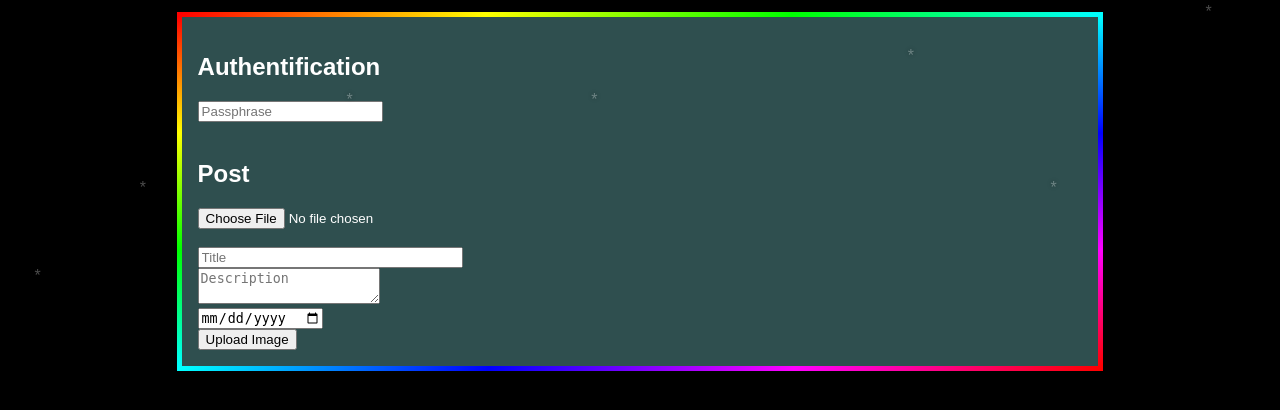
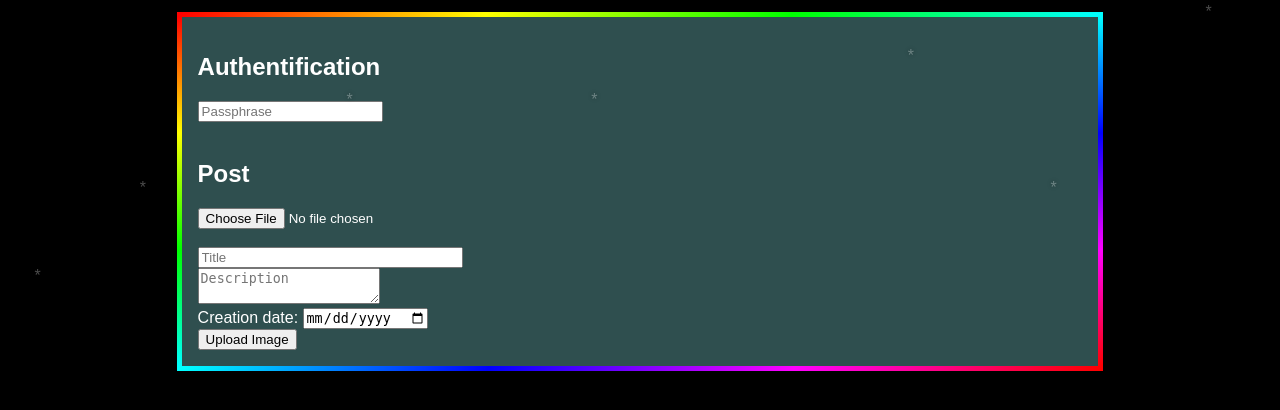
Before and after one commit to ClenonWolf/clenonwolf-site, a PHP site: page /art_upload.php in a window 1280 px wide. Shown: the part 234-644 px from the top of the page. Run offline with PHP 8.4, Linux system fonts and the light colour scheme.

Commit message:
Fixed post input name for creation date and added label

```diff
--- a/art_upload.php
+++ b/art_upload.php
@@ -23,10 +23,10 @@
             <br><br>
             <input type="text" name="title" placeholder="Title" size="30" style="">
             <br>
-            <!-- <input type="text" name="description" placeholder="Description"> -->
             <textarea type="text" name="description" placeholder="Description"></textarea>
             <br>
-            <input type="date" name="upload_date">
+            <label for="upload_date">Creation date:</label>
+            <input type="date" name="creation_date">
             <br>
             <input type="submit" value="Upload Image" name="submit">
         </form>
--- a/upload.php
+++ b/upload.php
@@ -53,7 +53,7 @@ if(isset($_POST["submit"])) {
       $statement->bindValue(':file_hash', $file_hash);
       $statement->bindValue(':title', $_POST["title"]);
       $statement->bindValue(':description', $_POST["description"]);
-      $statement->bindValue(':creation_date', $_POST["upload_date"]);
+      $statement->bindValue(':creation_date', $_POST["creation_date"]);
       $statement->bindValue(':upload_date', date('Y-m-d H:i:s'));
       $result = $statement->execute();
       echo "The file ". htmlspecialchars( basename( $_FILES["file"]["name"])). " has been uploaded.";
```
